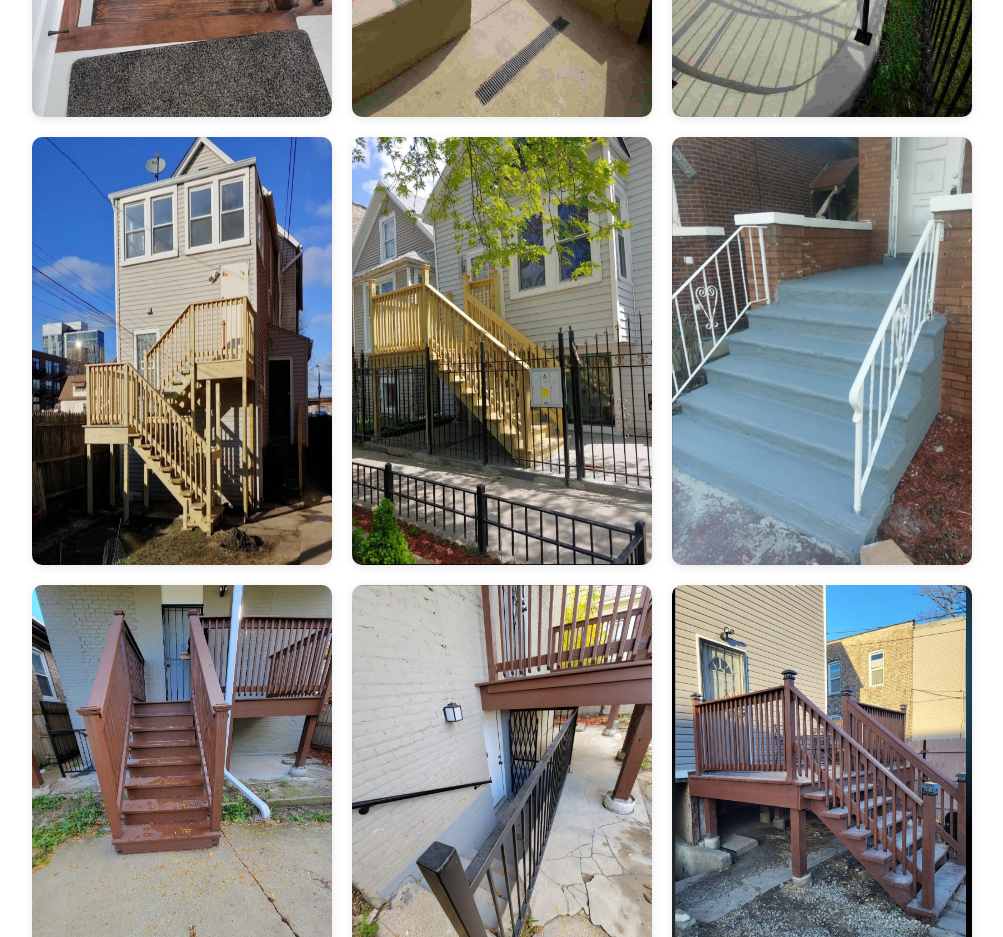
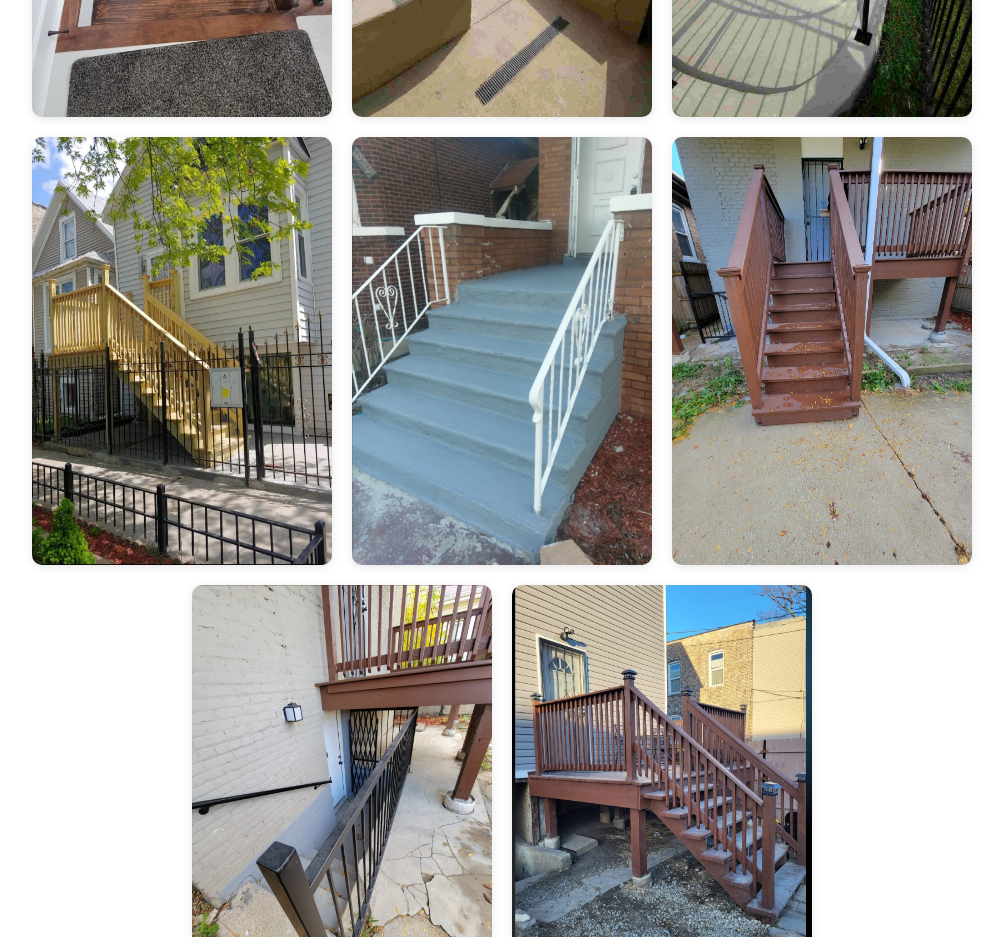
Before and after one commit to chrpaintingservices/CHR, a plain HTML site: page index.html in a window 1280 px wide. Shown: the part 8960-9897 px from the top of the page, without its empty margins (138-1141 px from the left). Drawn offline with Linux system fonts and the light colour scheme.

Commit message:
Add files via upload

```diff
--- a/index.html
+++ b/index.html
@@ -559,7 +559,6 @@ button:hover {
     <img src="stairs14.JPG" alt="stairs 14">
     <img src="stairs6.JPG" alt="stairs 6">
     <img src="stairs7.JPG" alt="stairs 7">
-    <img src="stairs1.JPG" alt="stairs 1">
     <img src="stairs2.JPG" alt="stairs 2">
     <img src="stairs3.JPG" alt="stairs 3">
     <img src="stairs4.JPG" alt="stairs 4">
```
